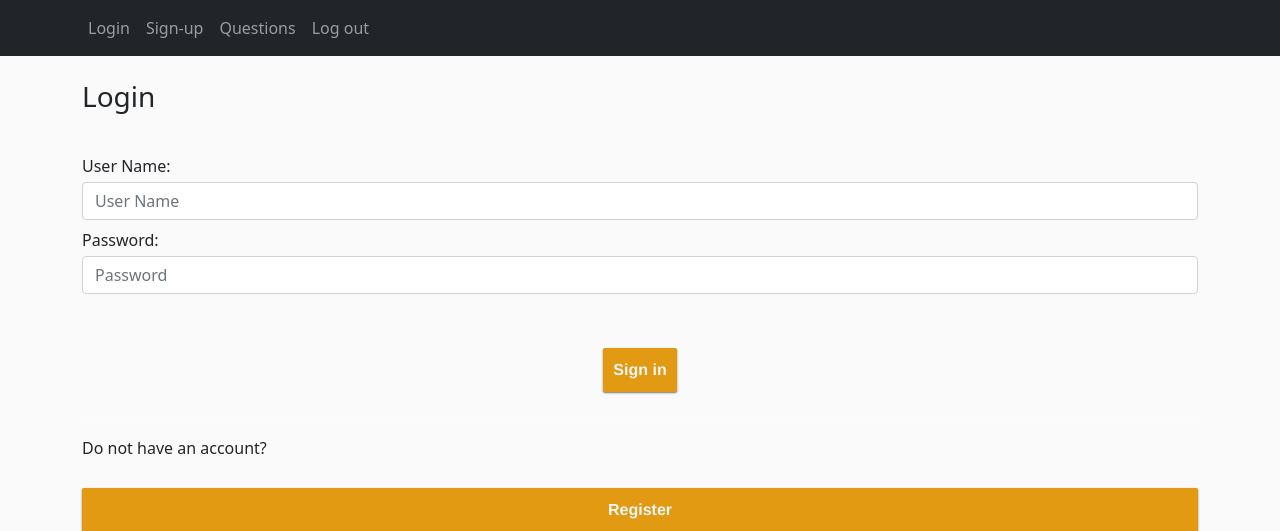
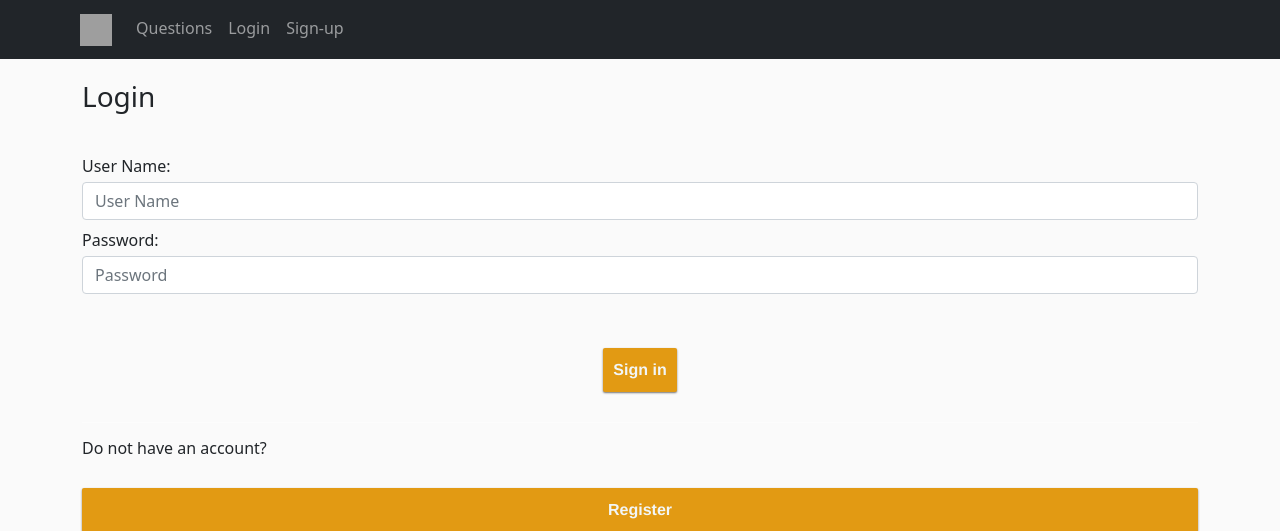
Before and after one commit to NanoProd/StackOverflowMock, a Flask app: page /login in a window 1280 px wide. Shown: the top 531 px of the page. Run offline with Flask 2, Linux system fonts and the light colour scheme; grey boxes are pictures that could not be loaded.

Commit message:
Fixed logout bug

```diff
--- a/services/web/project/templates/base.html
+++ b/services/web/project/templates/base.html
@@ -30,18 +30,18 @@
         </button>
         <div class="collapse navbar-collapse" id="navbar">
             <div class="navbar-nav">
-                {% if current_user.is_authenticated%}
                 <a class="navbar-brand">
                     <img src="https://jtourvieille.github.io/MutationTesting/stackoverflow.png" width="32" height="32">
                 </a>
+                <a href="{{ url_for('views.questions') }}" class="navbar-item nav-link" id="questions">Questions</a>
+                {% if current_user.is_authenticated%}
                 <a href="{{ url_for('views.userPage', user_id=current_user.id) }}" class="navbar-item nav-link" id="userpage">User</a>
+                <a href="{{ url_for('auth.logout') }}" class="navbar-item nav-link" id="logout">Log out</a>
                 {% else %}
                 <a href="{{ url_for('auth.login') }}" class="navbar-item nav-link" id="login">Login</a>
                 <a href="{{ url_for('auth.signup') }}" class="navbar-item nav-link" id="signup">Sign-up</a>
                 {% endif %}
 
-                <a href="{{ url_for('views.questions') }}" class="navbar-item nav-link" id="questions">Questions</a>
-                <a href="{{ url_for('auth.logout') }}" class="navbar-item nav-link" id="logout">Log out</a>
             </div>
         </div>
     </nav>
```
